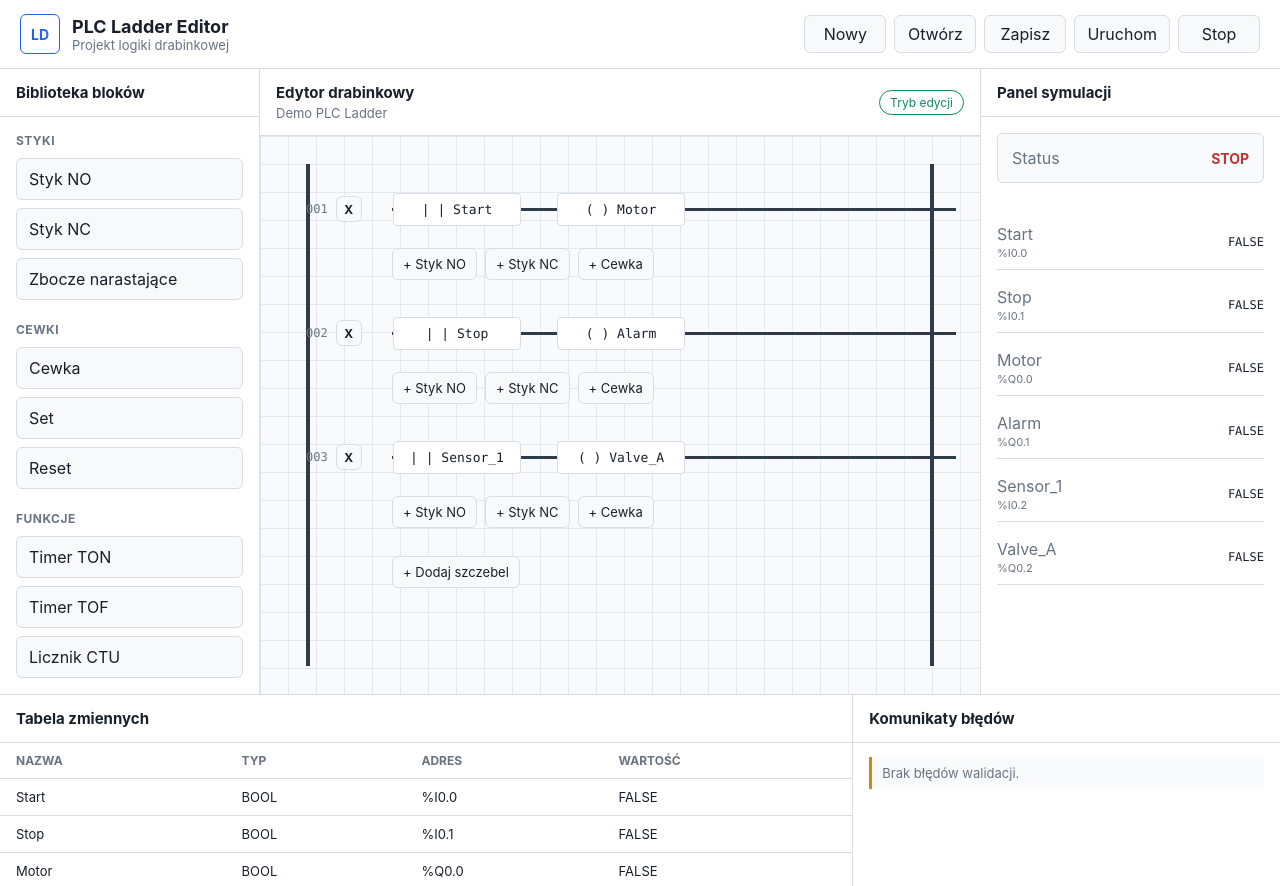
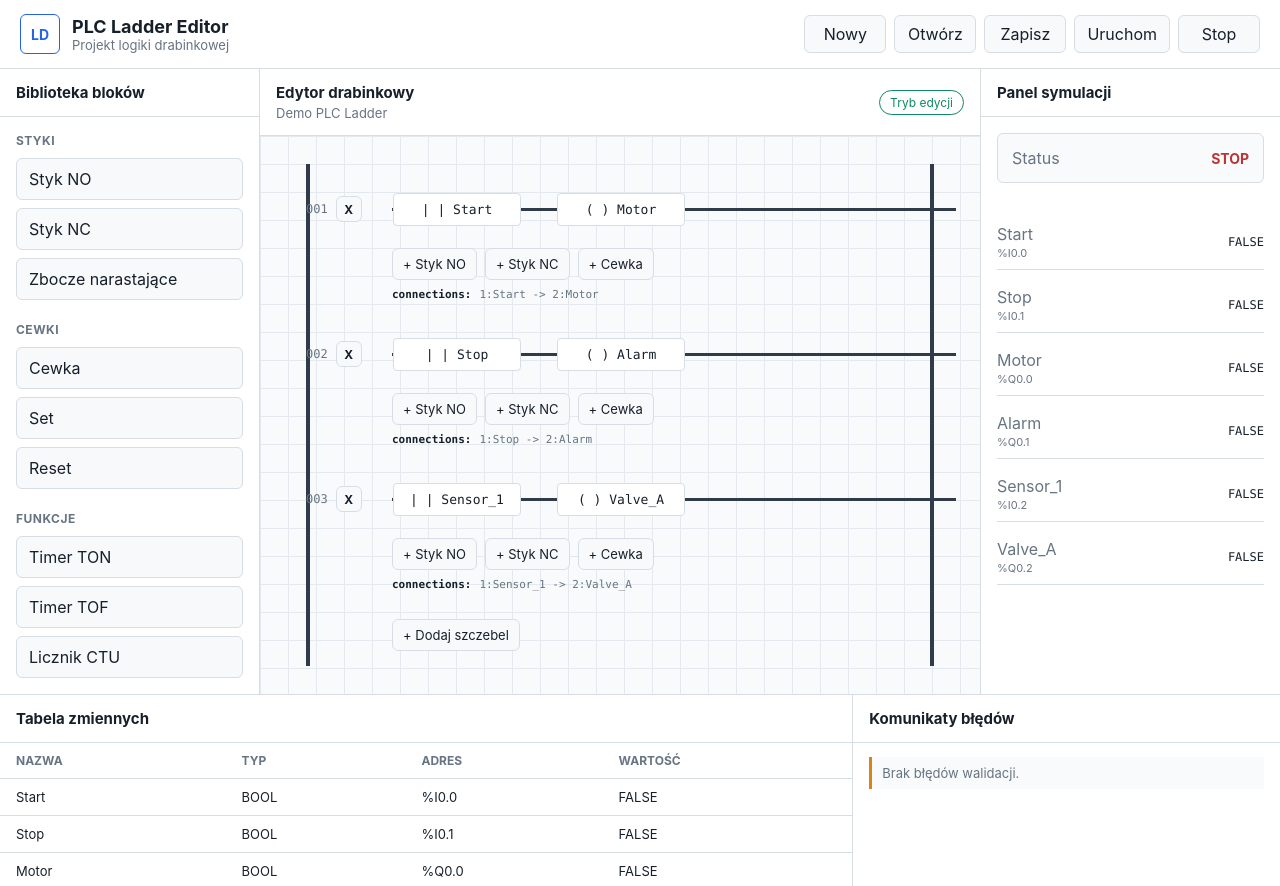
Before and after one commit to MALIKM987/plc-ladder-app, a React (Vite) app: page / in a window 1280 px wide. Built offline with nearby package versions, Linux system fonts and the light colour scheme.

Commit message:
commit 3

```diff
--- a/src/App.css
+++ b/src/App.css
@@ -296,6 +296,24 @@
   flex-wrap: wrap;
 }
 
+.rung-debug {
+  grid-column: 2;
+  grid-row: 3;
+  display: flex;
+  align-items: center;
+  gap: 8px;
+  flex-wrap: wrap;
+  margin-top: 8px;
+  color: var(--muted);
+  font-family: var(--mono);
+  font-size: 11px;
+}
+
+.rung-debug strong {
+  color: var(--text);
+  font-weight: 700;
+}
+
 .editor-actions {
   min-width: 650px;
   padding: 14px 0 0 86px;
--- a/src/components/LadderEditor.tsx
+++ b/src/components/LadderEditor.tsx
@@ -39,6 +39,25 @@ function getElementLabel(element: LadderElement, project: Project) {
   }
 
   return `| | ${variableName}`
+}
+
+function getElementDebugName(
+  elementId: string,
+  elements: LadderElement[],
+  project: Project,
+) {
+  const sortedElements = [...elements].sort(
+    (first, second) => first.position.x - second.position.x,
+  )
+  const element = sortedElements.find((candidate) => candidate.id === elementId)
+  const elementIndex = sortedElements.findIndex(
+    (candidate) => candidate.id === elementId,
+  )
+  const variable = project.variables.find(
+    (candidate) => candidate.id === element?.variableId,
+  )
+
+  return `${elementIndex + 1}:${variable?.name ?? elementId}`
 }
 
 export function LadderEditor({
@@ -213,6 +232,29 @@ export function LadderEditor({
                   ))}
                 </div>
               )}
+
+              <div className="rung-debug" aria-label={`Połączenia szczebla ${rung.number}`}>
+                <strong>connections:</strong>
+                {rung.connections.length === 0 ? (
+                  <span>brak</span>
+                ) : (
+                  rung.connections.map((connection) => (
+                    <span key={connection.id}>
+                      {getElementDebugName(
+                        connection.fromElementId,
+                        rung.elements,
+                        project,
+                      )}
+                      {' -> '}
+                      {getElementDebugName(
+                        connection.toElementId,
+                        rung.elements,
+                        project,
+                      )}
+                    </span>
+                  ))
+                )}
+              </div>
             </div>
           )
         })}
--- a/src/project/projectActions.ts
+++ b/src/project/projectActions.ts
@@ -1,4 +1,4 @@
-import type { ElementType, Project, Rung } from '../types/project'
+import type { ElementType, LadderElement, Project, Rung } from '../types/project'
 
 const ELEMENT_SPACING = 150
 const FIRST_ELEMENT_X = 120
@@ -7,13 +7,17 @@ function createId(prefix: string) {
   return `${prefix}-${Date.now()}-${Math.random().toString(36).slice(2, 8)}`
 }
 
+function cloneElement(element: LadderElement): LadderElement {
+  return {
+    ...element,
+    position: { ...element.position },
+  }
+}
+
 function cloneRung(rung: Rung): Rung {
   return {
     ...rung,
-    elements: rung.elements.map((element) => ({
-      ...element,
-      position: { ...element.position },
-    })),
+    elements: rung.elements.map(cloneElement),
     connections: rung.connections.map((connection) => ({ ...connection })),
   }
 }
@@ -27,6 +31,12 @@ function getNextElementX(rung: Rung) {
     Math.max(...rung.elements.map((element) => element.position.x)) +
     ELEMENT_SPACING
   )
+}
+
+function getLastElement(rung: Rung) {
+  return [...rung.elements].sort(
+    (first, second) => first.position.x - second.position.x,
+  )[rung.elements.length - 1]
 }
 
 export function addRung(project: Project): Project {
@@ -73,14 +83,9 @@ export function addElement(
         return cloneRung(rung)
       }
 
-      return {
-        ...cloneRung(rung),
-        elements: [
-          ...rung.elements.map((element) => ({
-            ...element,
-            position: { ...element.position },
-          })),
-          {
+      const clonedRung = cloneRung(rung)
+      const lastElement = getLastElement(clonedRung)
+      const newElement: LadderElement = {
         id: createId('element'),
         type,
         variableId: defaultVariableId,
@@ -88,8 +93,21 @@ export function addElement(
           x: getNextElementX(rung),
           y: 0,
         },
+      }
+
+      return {
+        ...clonedRung,
+        elements: [...clonedRung.elements, newElement],
+        connections: lastElement
+          ? [
+              ...clonedRung.connections,
+              {
+                id: createId('connection'),
+                fromElementId: lastElement.id,
+                toElementId: newElement.id,
               },
-        ],
+            ]
+          : clonedRung.connections,
       }
     }),
   }
@@ -107,21 +125,38 @@ export function removeElement(
         return cloneRung(rung)
       }
 
-      return {
-        ...rung,
-        elements: rung.elements
-          .filter((element) => element.id !== elementId)
-          .map((element) => ({
-            ...element,
-            position: { ...element.position },
-          })),
-        connections: rung.connections
+      const incomingConnection = rung.connections.find(
+        (connection) => connection.toElementId === elementId,
+      )
+      const outgoingConnection = rung.connections.find(
+        (connection) => connection.fromElementId === elementId,
+      )
+      const nextConnections = rung.connections
         .filter(
           (connection) =>
             connection.fromElementId !== elementId &&
             connection.toElementId !== elementId,
         )
-          .map((connection) => ({ ...connection })),
+        .map((connection) => ({ ...connection }))
+
+      if (
+        incomingConnection &&
+        outgoingConnection &&
+        incomingConnection.fromElementId !== outgoingConnection.toElementId
+      ) {
+        nextConnections.push({
+          id: createId('connection'),
+          fromElementId: incomingConnection.fromElementId,
+          toElementId: outgoingConnection.toElementId,
+        })
+      }
+
+      return {
+        ...rung,
+        elements: rung.elements
+          .filter((element) => element.id !== elementId)
+          .map(cloneElement),
+        connections: nextConnections,
       }
     }),
   }
@@ -143,10 +178,7 @@ export function updateElementVariable(
               variableId,
               position: { ...element.position },
             }
-          : {
-              ...element,
-              position: { ...element.position },
-            },
+          : cloneElement(element),
       ),
       connections: rung.connections.map((connection) => ({ ...connection })),
     })),
--- /dev/null
+++ b/src/simulator/graph.ts
@@ -0,0 +1,44 @@
+import type { LadderElement, Rung } from '../types/project'
+
+function sortByPosition(elements: LadderElement[]) {
+  return [...elements].sort(
+    (first, second) => first.position.x - second.position.x,
+  )
+}
+
+export function getExecutionOrder(rung: Rung): LadderElement[] {
+  if (rung.elements.length === 0) {
+    return []
+  }
+
+  const elementsById = new Map(
+    rung.elements.map((element) => [element.id, element]),
+  )
+  const incomingElementIds = new Set(
+    rung.connections.map((connection) => connection.toElementId),
+  )
+  const outgoingByElementId = new Map(
+    rung.connections.map((connection) => [
+      connection.fromElementId,
+      connection.toElementId,
+    ]),
+  )
+  const firstElement =
+    sortByPosition(rung.elements).find(
+      (element) => !incomingElementIds.has(element.id),
+    ) ?? sortByPosition(rung.elements)[0]
+
+  const orderedElements: LadderElement[] = []
+  const visitedElementIds = new Set<string>()
+  let currentElement: LadderElement | undefined = firstElement
+
+  while (currentElement && !visitedElementIds.has(currentElement.id)) {
+    orderedElements.push(currentElement)
+    visitedElementIds.add(currentElement.id)
+
+    const nextElementId = outgoingByElementId.get(currentElement.id)
+    currentElement = nextElementId ? elementsById.get(nextElementId) : undefined
+  }
+
+  return orderedElements
+}
--- a/src/simulator/simulate.ts
+++ b/src/simulator/simulate.ts
@@ -1,4 +1,5 @@
 import type { LadderElement, Project, Variable } from '../types/project'
+import { getExecutionOrder } from './graph'
 
 function cloneProject(project: Project): Project {
   return {
@@ -29,12 +30,10 @@ export function simulateProject(project: Project): Project {
   )
 
   for (const rung of nextProject.rungs) {
-    const elements = [...rung.elements].sort(
-      (first, second) => first.position.x - second.position.x,
-    )
+    const orderedElements = getExecutionOrder(rung)
     let signal = true
 
-    for (const element of elements) {
+    for (const element of orderedElements) {
       const variable = getVariable(variablesById, element)
 
       if (element.type === 'NO_CONTACT') {
--- a/src/validation/validateProject.ts
+++ b/src/validation/validateProject.ts
@@ -1,4 +1,4 @@
-import type { Project } from '../types/project'
+import type { Project, Rung } from '../types/project'
 
 export type ValidationIssue = {
   id: string
@@ -16,6 +16,129 @@ function getDuplicateValues(values: string[]) {
   return [...counts.entries()]
     .filter(([, count]) => count > 1)
     .map(([value]) => value)
+}
+
+function hasCycle(rung: Rung) {
+  const outgoingByElementId = new Map<string, string[]>()
+
+  for (const element of rung.elements) {
+    outgoingByElementId.set(element.id, [])
+  }
+
+  for (const connection of rung.connections) {
+    outgoingByElementId
+      .get(connection.fromElementId)
+      ?.push(connection.toElementId)
+  }
+
+  const visited = new Set<string>()
+  const visiting = new Set<string>()
+
+  const visit = (elementId: string): boolean => {
+    if (visiting.has(elementId)) {
+      return true
+    }
+
+    if (visited.has(elementId)) {
+      return false
+    }
+
+    visiting.add(elementId)
+
+    for (const nextElementId of outgoingByElementId.get(elementId) ?? []) {
+      if (visit(nextElementId)) {
+        return true
+      }
+    }
+
+    visiting.delete(elementId)
+    visited.add(elementId)
+    return false
+  }
+
+  return rung.elements.some((element) => visit(element.id))
+}
+
+function validateRungConnections(rung: Rung): ValidationIssue[] {
+  const issues: ValidationIssue[] = []
+  const incomingByElementId = new Map<string, string[]>()
+  const outgoingByElementId = new Map<string, string[]>()
+
+  for (const element of rung.elements) {
+    incomingByElementId.set(element.id, [])
+    outgoingByElementId.set(element.id, [])
+  }
+
+  for (const connection of rung.connections) {
+    incomingByElementId
+      .get(connection.toElementId)
+      ?.push(connection.fromElementId)
+    outgoingByElementId
+      .get(connection.fromElementId)
+      ?.push(connection.toElementId)
+  }
+
+  const elementsByPosition = [...rung.elements].sort(
+    (first, second) => first.position.x - second.position.x,
+  )
+  const firstElementId = elementsByPosition[0]?.id
+  const lastElementId = elementsByPosition[elementsByPosition.length - 1]?.id
+  const startElements = rung.elements.filter(
+    (element) => (incomingByElementId.get(element.id)?.length ?? 0) === 0,
+  )
+
+  if (rung.elements.length > 0 && startElements.length === 0) {
+    issues.push({
+      id: `rung-${rung.id}-missing-start`,
+      severity: 'error',
+      message: `Szczebel ${rung.number} nie ma elementu początkowego.`,
+    })
+  }
+
+  for (const element of rung.elements) {
+    const incomingCount = incomingByElementId.get(element.id)?.length ?? 0
+    const outgoingCount = outgoingByElementId.get(element.id)?.length ?? 0
+
+    if (incomingCount > 1) {
+      issues.push({
+        id: `element-${element.id}-multiple-incoming`,
+        severity: 'error',
+        message: `Element ${element.id} ma więcej niż jedno połączenie wejściowe.`,
+      })
+    }
+
+    if (outgoingCount > 1) {
+      issues.push({
+        id: `element-${element.id}-multiple-outgoing`,
+        severity: 'error',
+        message: `Element ${element.id} ma więcej niż jedno połączenie wyjściowe.`,
+      })
+    }
+
+    if (
+      rung.elements.length > 2 &&
+      element.id !== firstElementId &&
+      element.id !== lastElementId &&
+      incomingCount === 0 &&
+      outgoingCount === 0
+    ) {
+      issues.push({
+        id: `element-${element.id}-disconnected`,
+        severity: 'warning',
+        message: `Element ${element.id} nie ma połączeń w środku szczebla.`,
+      })
+    }
+  }
+
+  if (hasCycle(rung)) {
+    issues.push({
+      id: `rung-${rung.id}-cycle`,
+      severity: 'error',
+      message: `Szczebel ${rung.number} zawiera cykl w grafie połączeń.`,
+    })
+  }
+
+  return issues
 }
 
 export function validateProject(project: Project): ValidationIssue[] {
@@ -55,6 +178,8 @@ export function validateProject(project: Project): ValidationIssue[] {
       })
     }
 
+    issues.push(...validateRungConnections(rung))
+
     for (const element of rung.elements) {
       const variable = variablesById.get(element.variableId)
 
```
Lines whose indentation alone changed are shown as unchanged.
